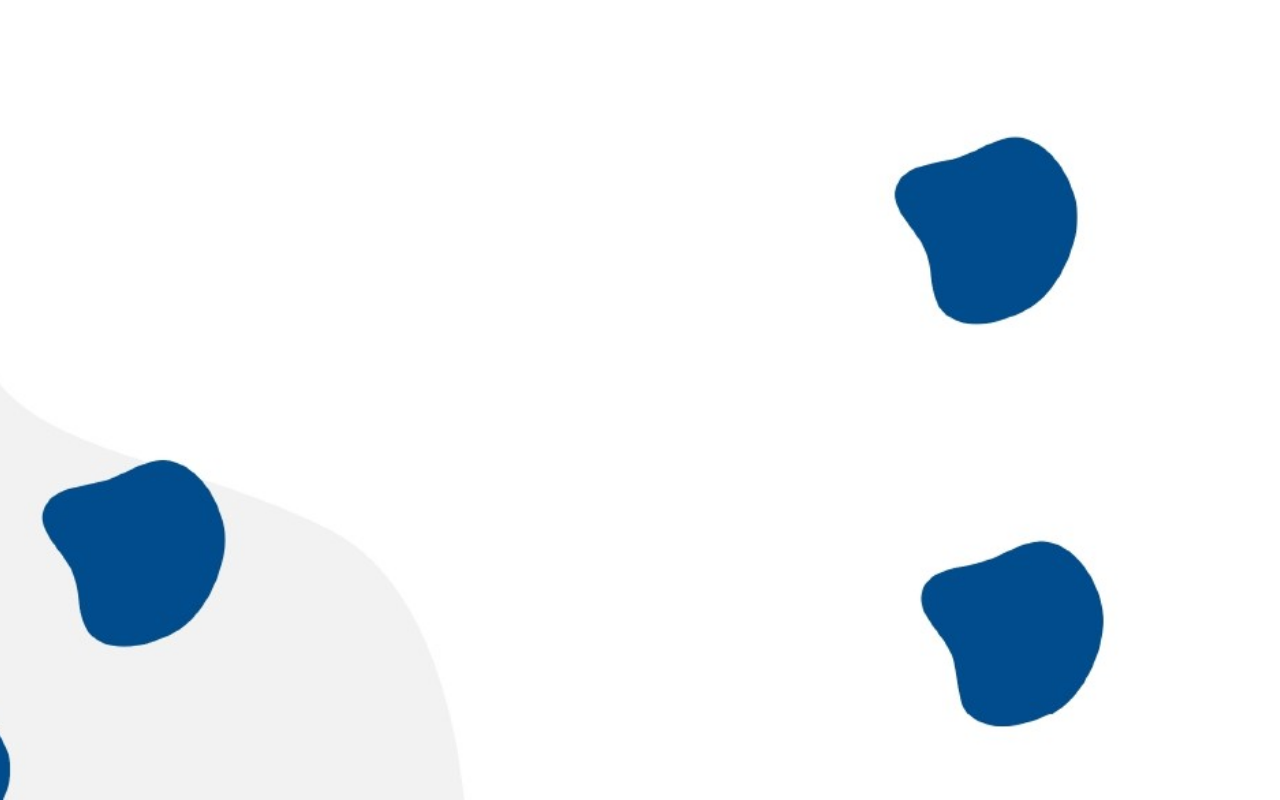
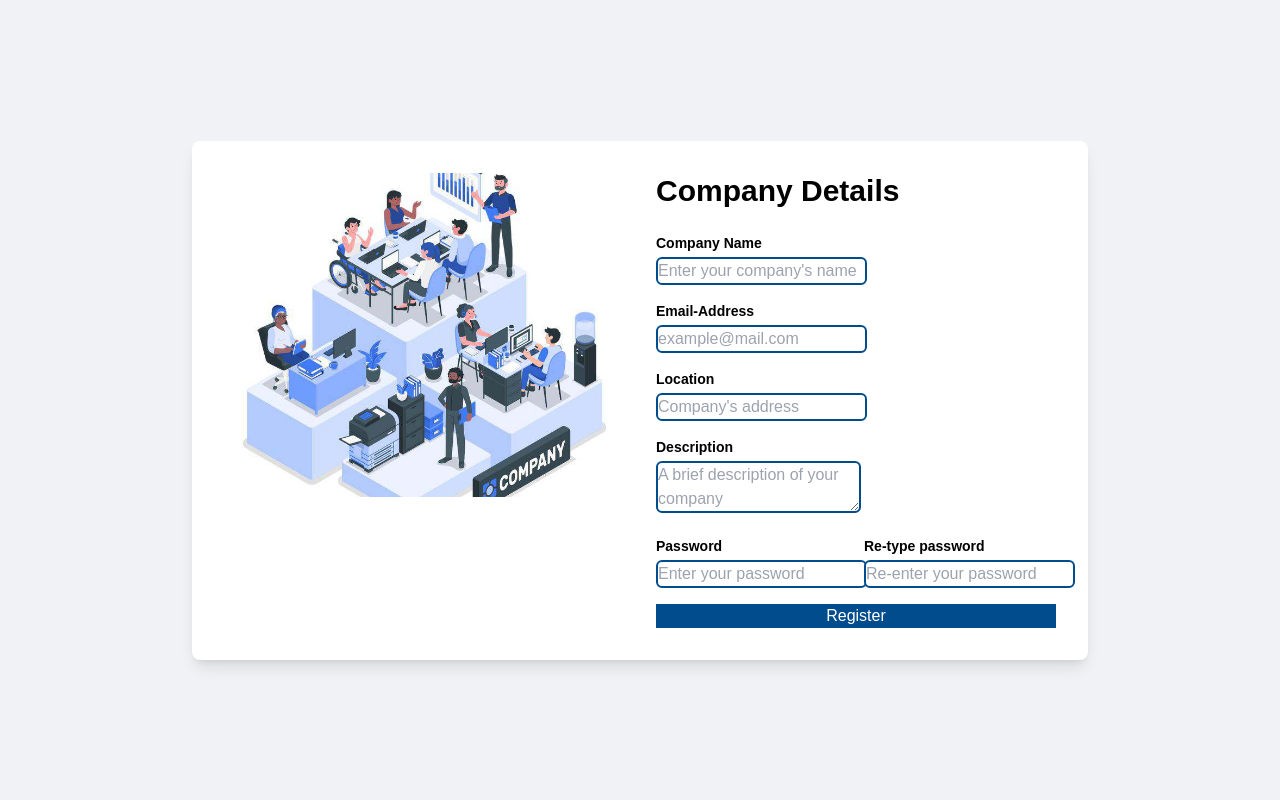
Before and after one commit to Jeffried-Dev/Projet-AWS, a React (Create React App) app in the folder frontend/: page /inscription in a window 1280 px wide. Before the commit this address had no page. Built offline with nearby package versions, Linux system fonts and the light colour scheme.

Commit message:
la page d'inscription pour l'entreprise

```diff
--- a/frontend/src/App.tsx
+++ b/frontend/src/App.tsx
@@ -5,6 +5,8 @@ import Header from './Components/homePage/header/header';
 import Rectangle from './Components/homePage/rectangle/rectangle';
 import { BrowserRouter as Router, Routes, Route } from 'react-router-dom';
 import Page1 from './Components/page1/Login/Login';
+import Inscription from './Components/inscription/inscription';
+
 const App: React.FC = () => {
   return (
     <div className="app">
@@ -20,13 +22,13 @@ const App: React.FC = () => {
 
 function AppWithRouter() {
   return (
-    <Routes>
-      <Route path="/" element={<App />} />
-      <Route path="/page1" element={<Page1 />} />
-      {/* ... autres routes ... */}
-    </Routes>
+      <Routes>
+        <Route path="/" element={<App />} />
+        <Route path="/page1" element={<Page1 />} />
+        <Route path="/inscription" element={<Inscription />} /> {/* Ajoutez cette route pour la page d'inscription */}
+        {/* ... autres routes ... */}
+      </Routes>
   );
 }
 
-
 export default AppWithRouter;
--- a/frontend/src/Components/homePage/rectangle/rectangle.tsx
+++ b/frontend/src/Components/homePage/rectangle/rectangle.tsx
@@ -36,7 +36,7 @@ const Rectangle: React.FC<RectangleProps> = ({ color, bottomTextColor, isLeftBut
       <div className="circle"><img src={logo} className="circle" alt="Logo"></img></div>
       <div className="button-container">
         {/* Utilisation de la balise Link pour la navigation */}
-        <Link to="././page1" className="button">{phrase}</Link>
+        <Link to="./inscription" className="button">{phrase}</Link>
         <div className="bottom-text" style={{ color: bottomTextColor }}>{bottomText}</div>
         {isLeftButtonVisible && <button className="bottom-button left-bottom-button">Connectez-vous ici</button>}
         {isRightButtonVisible && <button className="bottom-button right-bottom-button">Connectez-vous ici</button>}
--- /dev/null
+++ b/frontend/src/Components/inscription/inscription.tsx
@@ -0,0 +1,69 @@
+import React from "react";
+import compLogo from '../../assets/comp.jpg';
+export default function Component() {
+  return (
+    <div className="min-h-screen bg-[#f1f2f6] flex justify-center items-center p-4">
+      <div className="bg-white p-8 rounded-lg shadow-lg w-full max-w-4xl">
+        <div className="flex gap-8">
+          <div className="w-1/2">
+            <img
+              alt="Team working together"
+              className="rounded-lg"
+              height="548"
+              src={compLogo}
+              style={{
+                aspectRatio: "675/548",
+                objectFit: "cover",
+              }}
+              width="675"
+            />
+          </div>
+          <div className="w-1/2">
+            <h2 className="text-3xl font-bold mb-6">Company Details</h2>
+            <div className="grid gap-4">
+              <div>
+                <label className="block text-sm font-semibold mb-1" htmlFor="company-name">
+                  Company Name
+                </label>
+                <input className="border-2 border-[#004c8c] rounded-md" type="text" placeholder="Enter your company's name" />
+              </div>
+              <div>
+                <label className="block text-sm font-semibold mb-1" htmlFor="email-address">
+                  Email-Address
+                </label>
+                <input className="border-2 border-[#004c8c] rounded-md" type="email" placeholder="example@mail.com" />
+              </div>
+              <div>
+                <label className="block text-sm font-semibold mb-1" htmlFor="location">
+                  Location
+                </label>
+                <input className="border-2 border-[#004c8c] rounded-md" type="text" placeholder="Company's address" />
+              </div>
+              <div>
+                <label className="block text-sm font-semibold mb-1" htmlFor="description">
+                  Description
+                </label>
+                <textarea className="border-2 border-[#004c8c] rounded-md" placeholder="A brief description of your company" />
+              </div>
+              <div className="grid grid-cols-2 gap-4">
+                <div>
+                  <label className="block text-sm font-semibold mb-1" htmlFor="password">
+                    Password
+                  </label>
+                  <input className="border-2 border-[#004c8c] rounded-md" type="password" placeholder="Enter your password" />
+                </div>
+                <div>
+                  <label className="block text-sm font-semibold mb-1" htmlFor="retype-password">
+                    Re-type password
+                  </label>
+                  <input className="border-2 border-[#004c8c] rounded-md" type="password" placeholder="Re-enter your password" />
+                </div>
+              </div>
+              <button className="w-full bg-[#004c8c] text-white">Register</button>
+            </div>
+          </div>
+        </div>
+      </div>
+    </div>
+  );
+}
```
